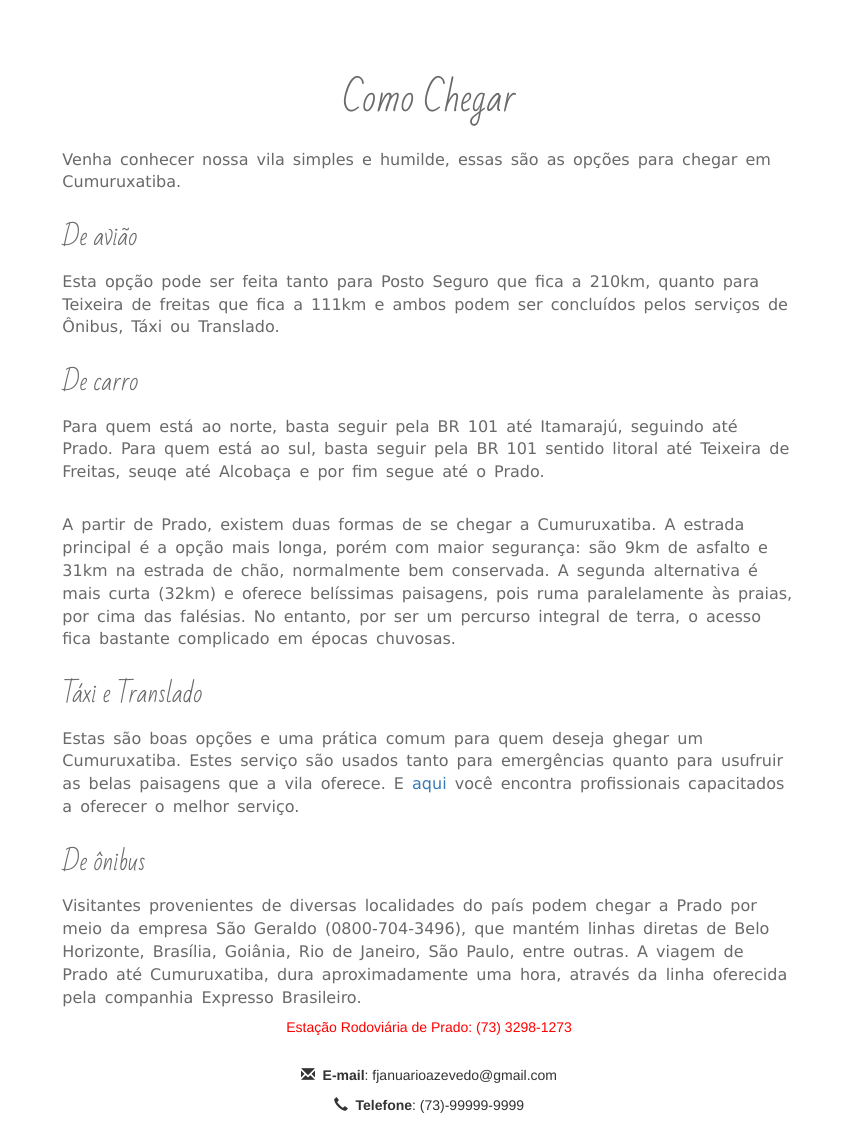
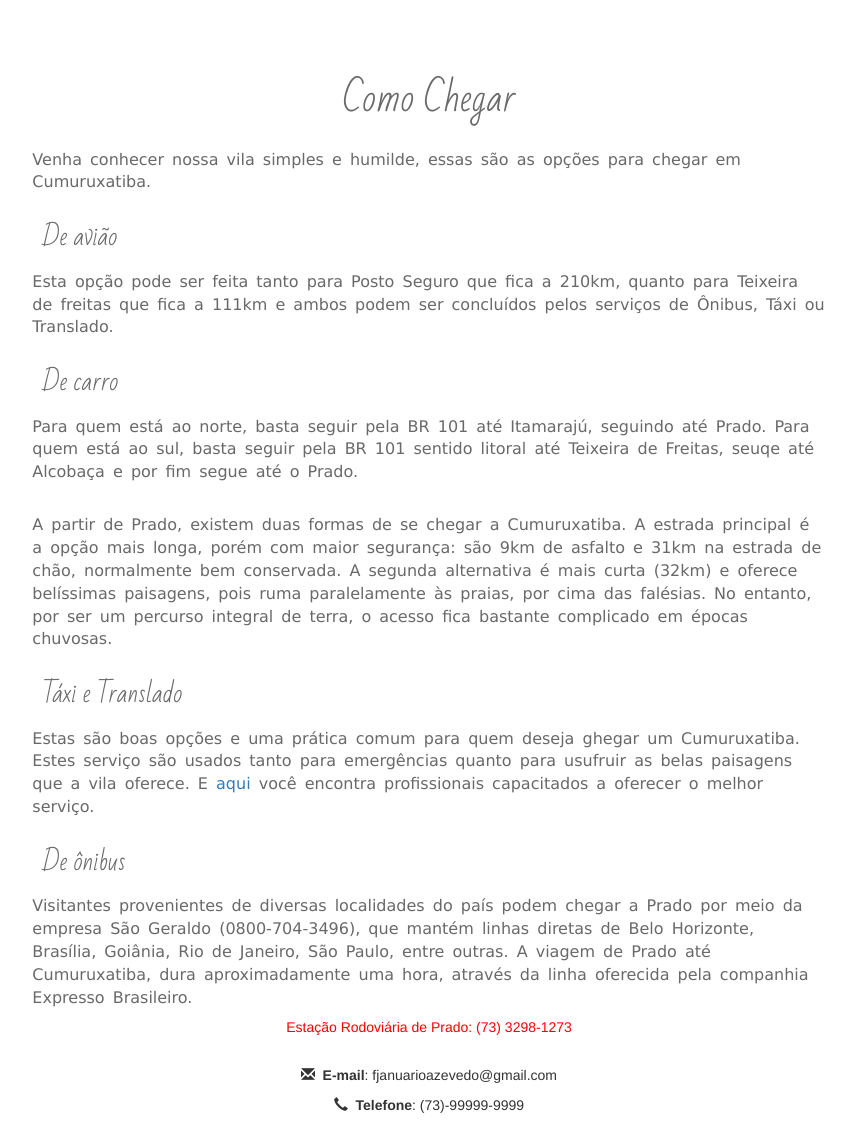
Before and after one commit to mangaba25/Cumuru_, a Django app: template core/templates/comochegar.html in a window 1280 px wide. Shown: the part 111-1236 px from the top of the page, without its empty margins (211-1066 px from the left). Run offline with Django 3.2, Linux system fonts and the light colour scheme; the template is opened without the code that fills it, so the values that code supplies are empty; some libraries are stand-ins or nearby versions; some web fonts are replaced; grey boxes are pictures that could not be loaded.

```diff
--- a/core/static/assets/estilo.css
+++ b/core/static/assets/estilo.css
@@ -66,8 +66,8 @@
 
 }
 #unidade {
-    padding-left: 20px;
-    padding-right: 20px;
+    padding-left: 10px;
+    padding-right: 10px;
     margin-top: 50px;
     margin-bottom: 30px;
     }
@@ -189,8 +189,8 @@ h3{
 }
 
 #como-chegar{
-    padding-left: 40px;
-    padding-right: 40px;
+    padding-left: 20px;
+    padding-right: 20px;
     margin-top: 170px;
 }
 #como-chegar h3{
@@ -199,8 +199,8 @@ h3{
 }
 #como-chegar p{
     text-align: left;
-    padding-left: 20px;
-    padding-right: 20px;
+    padding-left: 10px;
+    padding-right: 10px;
 }
 #h5comochegar{
     text-align:center;
```
